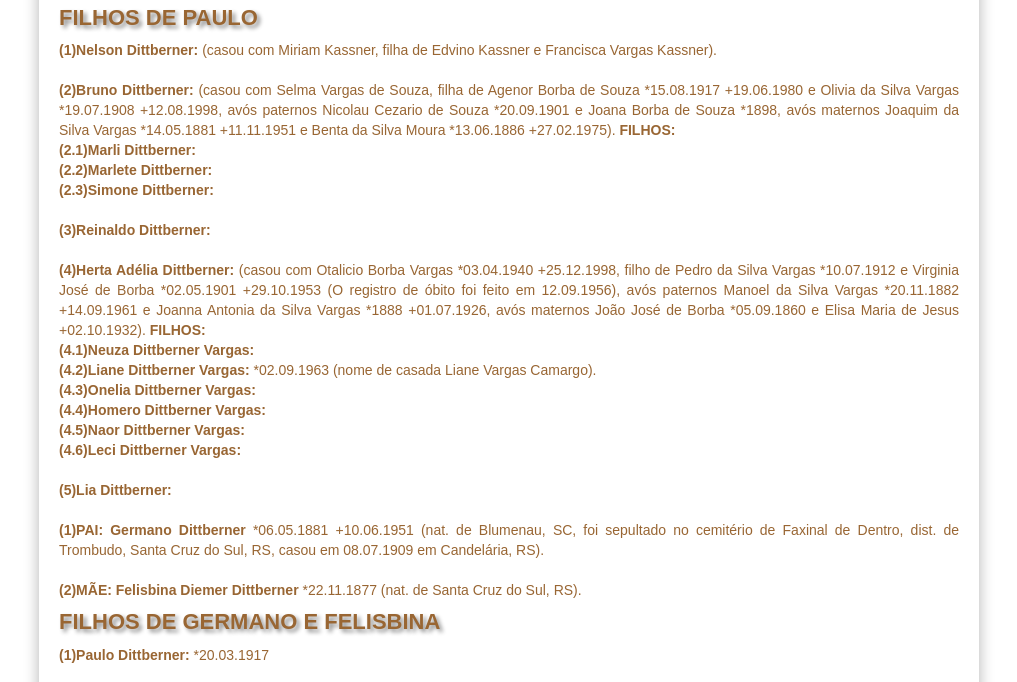
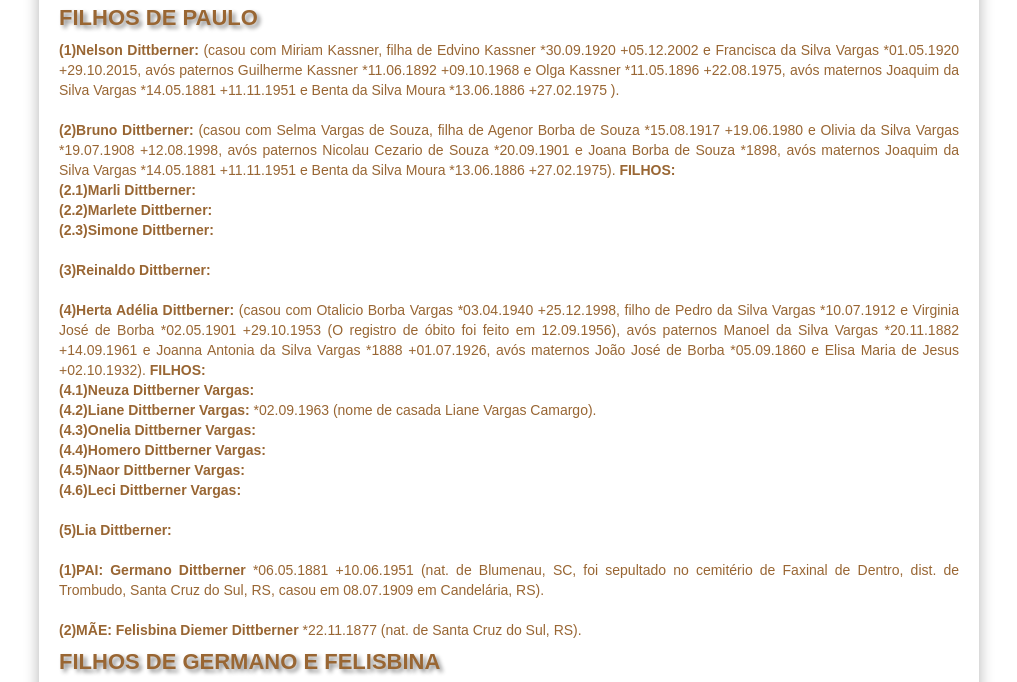
Before and after one commit to claudiovargas1955/claudiovargas1955.github.io, a Jekyll site: the page built from _pages/familia-dittberner.html, in a window 1280 px wide and 900 px high, scrolled down 790 px, cut to the strip 218-900 px from the top of the window. Shown: the whole strip, without its empty margins (131-1148 px from the left). Built offline with Jekyll 4.4.1, drawn with Linux system fonts in a browser that asks for light colours; some web fonts are replaced.

Commit message:
Update familia-dittberner.html

```diff
--- a/_pages/familia-dittberner.html
+++ b/_pages/familia-dittberner.html
@@ -127,7 +127,10 @@ figure.foto-legenda:hover figcaption {opacity: 1;
 </figcaption></figure>
 <b><p style="text-indent:100px";/>Paulo Dittberberner </b>*20.03.1917 (nat. do distr. de Costa da Serra, Candelária, RS). <br>
 <h4>FILHOS DE PAULO</h4>
-<p><b>(1)Nelson Dittberner: </b>(casou com Miriam Kassner, filha de Edvino Kassner e Francisca Vargas Kassner). <br><br>
+<p><b>(1)Nelson Dittberner: </b>(casou com Miriam Kassner, filha de Edvino Kassner *30.09.1920 +05.12.2002 e Francisca da Silva Vargas *01.05.1920 +29.10.2015, avós
+paternos Guilherme Kassner *11.06.1892 +09.10.1968 e Olga Kassner *11.05.1896 +22.08.1975, avós maternos Joaquim da Silva Vargas *14.05.1881 +11.11.1951 e Benta da Silva Moura
+*13.06.1886 +27.02.1975 ). <br><br>
+
 <b>(2)Bruno Dittberner: </b>(casou com Selma Vargas de Souza, filha de Agenor Borba de Souza *15.08.1917 +19.06.1980 e Olivia da Silva Vargas *19.07.1908 +12.08.1998, avós
 paternos Nicolau Cezario de Souza *20.09.1901 e Joana Borba de Souza *1898, avós maternos Joaquim da Silva Vargas *14.05.1881 +11.11.1951 e Benta da Silva Moura *13.06.1886
 +27.02.1975). <b>FILHOS: </b><br>
```
